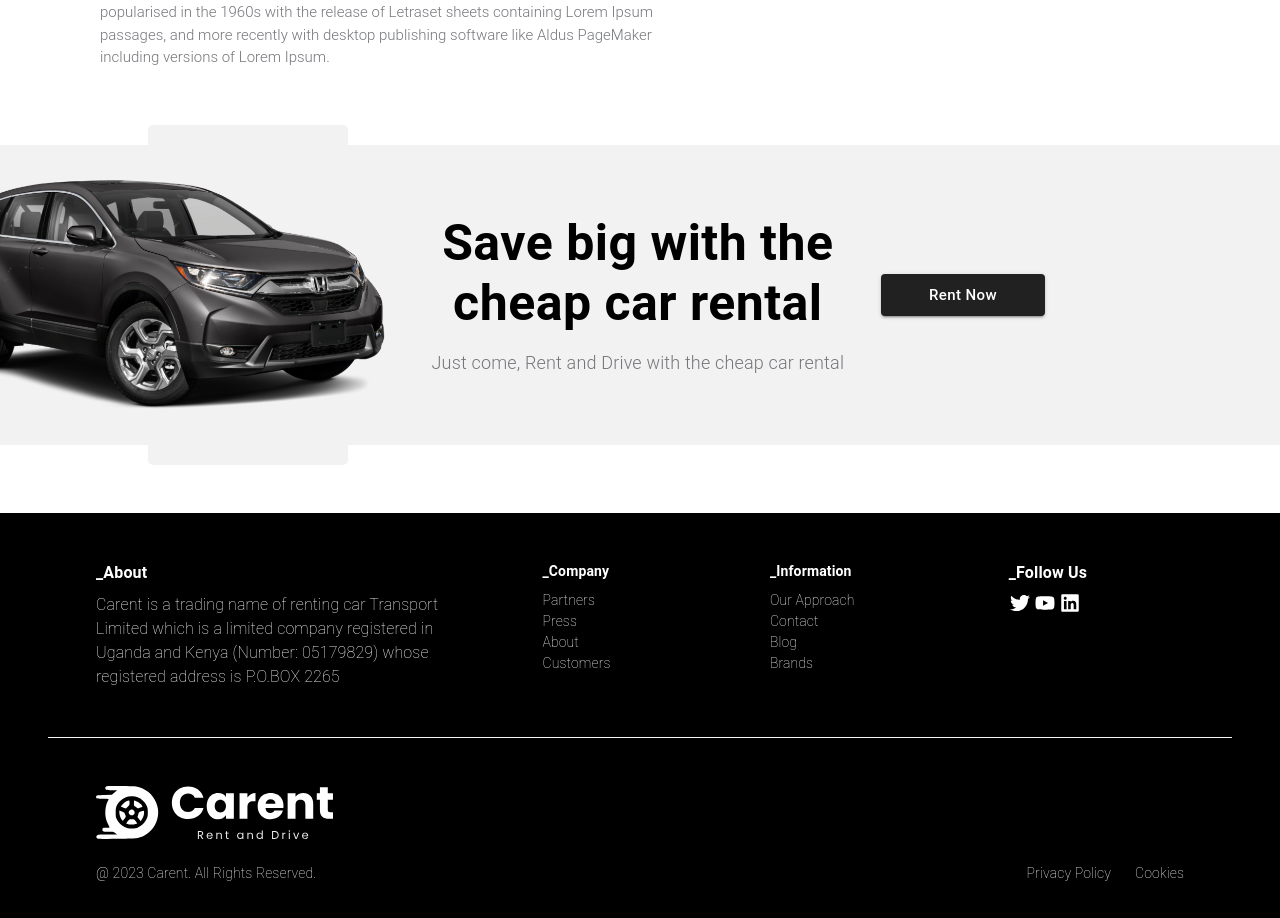
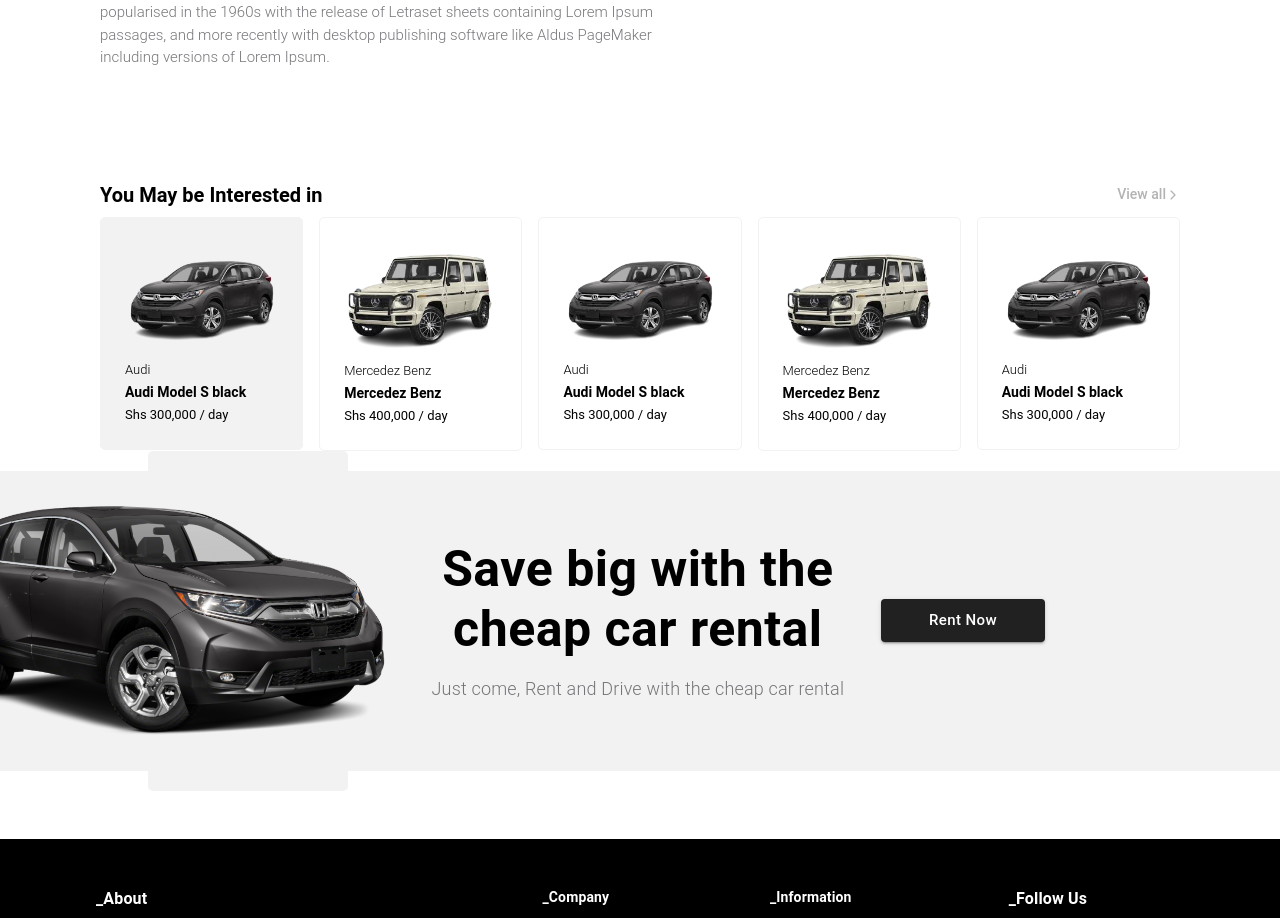
Before and after one commit to OdongAlican/carhire, a Next.js app: page /cardetails in a window 1280 px wide. Shown: the part 1348-2266 px from the top of the page. Built offline with nearby package versions, Linux system fonts and the light colour scheme.

Commit message:
update layout

```diff
--- a/src/app/cardetails/page.tsx
+++ b/src/app/cardetails/page.tsx
@@ -5,6 +5,7 @@ import Banner from '../components/Banner'
 import Header from '../components/Header'
 import CarInformation from '../components/CarInformation'
 import CarOwner from '../components/CarOwner'
+import Popular from '../components/Popular'
 
 const CarDetails = () => {
     return (
@@ -13,6 +14,7 @@ const CarDetails = () => {
                 <Header authenticated={true} />
                 <CarInformation />
                 <CarOwner />
+                <Popular header='You May be Interested in' />
             </Box>
             <Box>
                 <Banner />
--- a/src/app/components/Popular.tsx
+++ b/src/app/components/Popular.tsx
@@ -48,7 +48,7 @@ const PopularItem = ({ header, model, price, image, index }: IPopularItem) => (
     </Grid>
 )
 
-const Popular = () => {
+const Popular = ( { header}: {header: string}) => {
     const cars = [
         { name: "Audi", model: "Audi Model S black", price: "Shs 300,000 / day", image: PopularOne },
         { name: "Mercedez Benz", model: "Mercedez Benz", price: "Shs 400,000 / day", image: PopularTwo },
@@ -65,7 +65,7 @@ const Popular = () => {
                     lineHeight: "44px",
                     letterSpacing: "0em",
                     textAlign: "left",
-                }}>Most Popular</Typography>
+                }}>{header}</Typography>
                 <Typography className='poppins' sx={{
                     fontSize: "14px",
                     fontWeight: 500,
--- a/src/app/page.tsx
+++ b/src/app/page.tsx
@@ -45,7 +45,7 @@ export default function Home() {
         <Header handleOpen={handleOpen} />
         <IntroSection />
         <SearchSection />
-        <Popular />
+        <Popular header="Most Popular" />
         <CarLogo />
         <HowItWorks />
       </Box>
```
